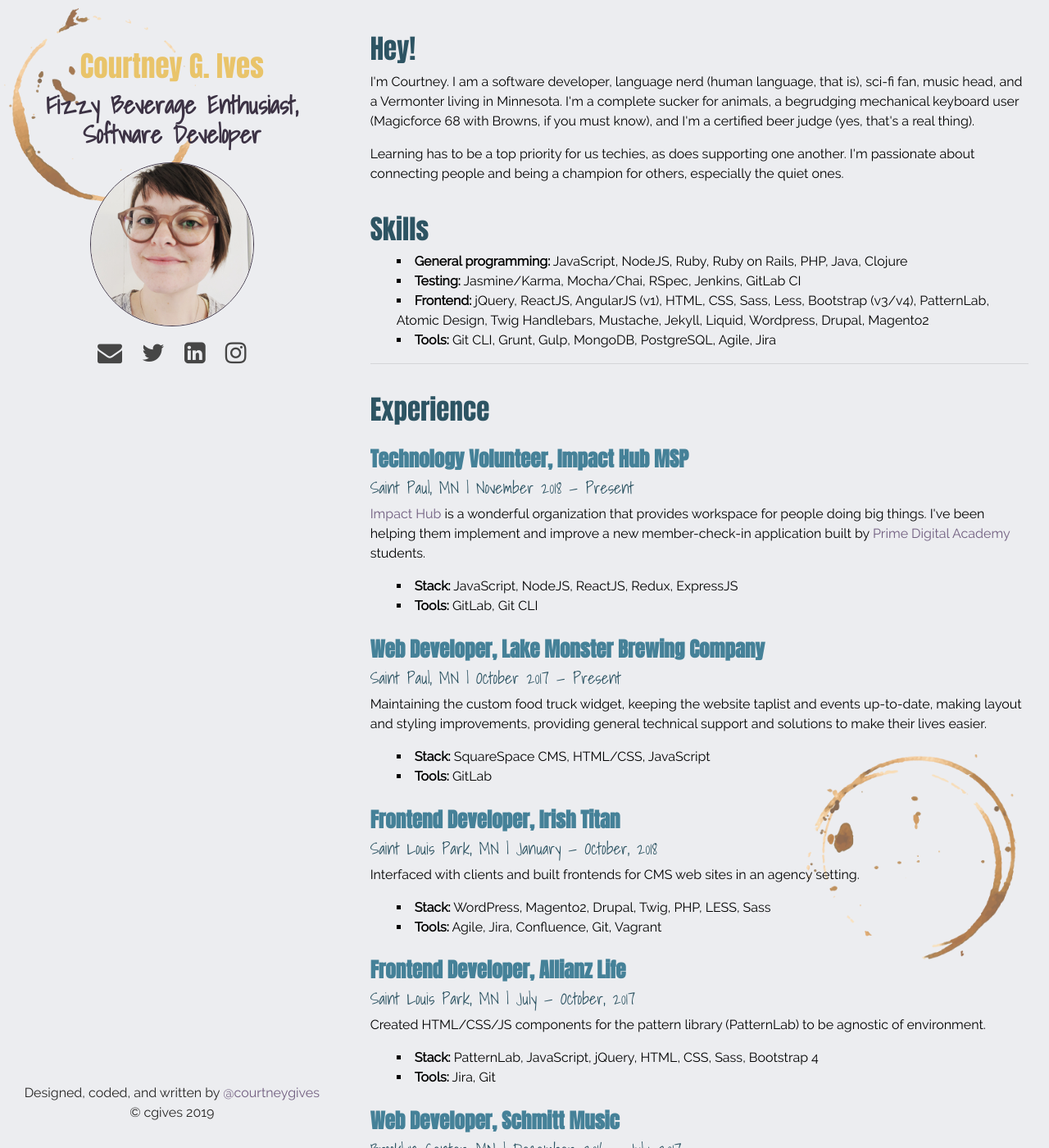
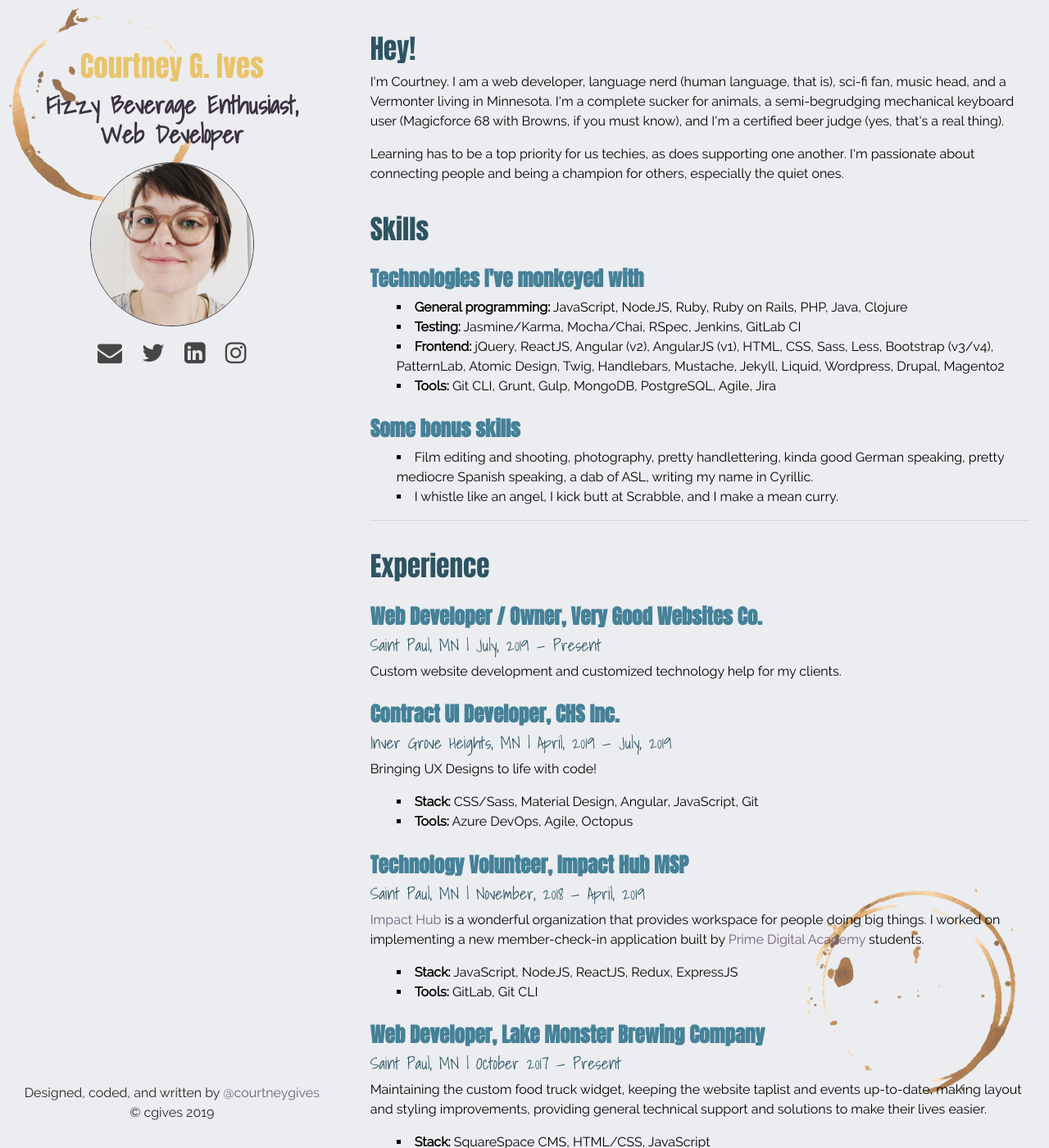
Before and after one commit to courtneygives/courtneygives.github.io, a Jekyll site: the page built from index.html, in a window 1280 px wide and 1400 px high. Shown: the whole window at 82% size. Built offline with Jekyll 4.4.1, drawn with Linux system fonts in a browser that asks for light colours; nearby versions of some CDN libraries; some of the changed text lies outside the part shown.

Commit message:
new version, december 2019

```diff
--- a/_includes/side-panel.html
+++ b/_includes/side-panel.html
@@ -2,7 +2,7 @@
   <div class="summary">
 
     <a href="/"><h1>Courtney G. Ives</h1></a>
-    <h2>Fizzy Beverage Enthusiast, Software Developer</h2>
+    <h2>Fizzy Beverage Enthusiast,<br/>Web Developer</h2>
 
     <p class="dumb-blurb">
     </p>
--- a/index.html
+++ b/index.html
@@ -9,35 +9,47 @@ layout: default
 
   <h1 class="resume-section">Hey!</h1>
   <div class="job-desc">
-        <p>I'm Courtney. I am a software developer, language nerd (human language, that is), sci-fi fan, music head, and a Vermonter living in  Minnesota. I'm a complete sucker for animals, a begrudging mechanical keyboard user (Magicforce 68 with Browns, if you must know), and I'm a certified beer judge (yes, that's a real thing).</p>
+    <p>I'm Courtney. I am a web developer, language nerd (human language, that is), sci-fi fan, music head, and a Vermonter living in  Minnesota. I'm a complete sucker for animals, a semi-begrudging mechanical keyboard user (Magicforce 68 with Browns, if you must know), and I'm a certified beer judge (yes, that's a real thing).</p>
     <p>Learning has to be a top priority for us techies, as does supporting one another. I'm passionate about connecting people and being a champion for others, especially the quiet ones.<p>
   </div>
 
     <h1 class="resume-section">Skills</h1>
+    <h2 class="job-title">Technologies I've monkeyed with</h2>
     <div class="job-desc">
       <li><strong>General programming:</strong> JavaScript, NodeJS, Ruby, Ruby on Rails, PHP, Java, Clojure</li>
       <li><strong>Testing:</strong> Jasmine/Karma, Mocha/Chai, RSpec, Jenkins, GitLab CI</li>
-        <li><strong>Frontend:</strong> jQuery, ReactJS, AngularJS (v1), HTML, CSS, Sass, Less, Bootstrap (v3/v4), PatternLab, Atomic Design, Twig Handlebars, Mustache, Jekyll, Liquid, Wordpress, Drupal, Magento2</li>
+      <li><strong>Frontend:</strong> jQuery, ReactJS, Angular (v2), AngularJS (v1), HTML, CSS, Sass, Less, Bootstrap (v3/v4), PatternLab, Atomic Design, Twig, Handlebars, Mustache, Jekyll, Liquid, Wordpress, Drupal, Magento2</li>
       <li><strong>Tools:</strong> Git CLI, Grunt, Gulp, MongoDB, PostgreSQL, Agile, Jira</li>
+      <h2 class="job-title">Some bonus skills</h2>
+      <li>Film editing and shooting, photography, pretty handlettering, kinda good German speaking, pretty mediocre Spanish speaking, a dab of ASL, writing my name in Cyrillic.</li>
+      <li>I whistle like an angel, I kick butt at Scrabble, and I make a mean curry.</li>
     </div>
 
     <hr>
 
     <h1 class="resume-section">Experience</h1>
 
+    <h2 class="job-title">Web Developer / Owner, Very Good Websites Co.</h2>
+    <h3 class="job-info">Saint Paul, MN | July, 2019 — Present </h3>
+    <div class="job-desc">
+      <p>Custom website development and customized technology help for my clients.</p>
+    </div>
+
+    <h2 class="job-title">Contract UI Developer, CHS Inc.</h2>
+    <h3 class="job-info">Inver Grove Heights, MN | April, 2019 — July, 2019</h3>
+    <div class="job-desc">
+      <p>Bringing UX Designs to life with code!</p>
+      <li><strong>Stack:</strong> CSS/Sass, Material Design, Angular, JavaScript, Git</li>
+      <li><strong>Tools:</strong> Azure DevOps, Agile, Octopus</li>
+    </div>
+
     <h2 class="job-title">Technology Volunteer, Impact Hub MSP</h2>
-    <h3 class="job-info">Saint Paul, MN | November 2018 — Present</h3>
+    <h3 class="job-info">Saint Paul, MN | November, 2018 — April, 2019 </h3>
     <div class="job-desc">
-        <p><a href="https://www.impacthubmsp.com/">Impact Hub</a> is a wonderful organization that provides workspace for people doing big things. I've been helping them implement and improve a new member-check-in application built by <a href="https://primeacademy.io/courses/engineering">Prime Digital Academy</a> students.</p>
+      <p><a href="https://www.impacthubmsp.com/">Impact Hub</a> is a wonderful organization that provides workspace for people doing big things. I worked on implementing a new member-check-in application built by <a href="https://primeacademy.io/courses/engineering">Prime Digital Academy</a> students.</p>
       <li><strong>Stack:</strong> JavaScript, NodeJS, ReactJS, Redux, ExpressJS</li>
       <li><strong>Tools:</strong> GitLab, Git CLI</li>
     </div>
-
-    <!-- <h2 class="job-title">Co-Founder, MenuMonster</h2>
-    <h3 class="job-info">Saint Paul, MN | October 2018 — Present</h3>
-    <div class="job-desc">
-        <p>I've started building an app called MenuMonster, a tool for breweries that allows them to easily publish the current taplist to the web.</p>
-    </div> -->
 
     <h2 class="job-title">Web Developer, Lake Monster Brewing Company</h2>
     <h3 class="job-info">Saint Paul, MN | October 2017 — Present</h3>
@@ -55,7 +67,7 @@ layout: default
       <li><strong>Tools:</strong> Agile, Jira, Confluence, Git, Vagrant</li>
     </div>
 
-    <h2 class="job-title">Frontend Developer, Allianz Life</h2>
+    <h2 class="job-title">Contract Frontend Developer, Allianz Life</h2>
     <h3 class="job-info">Saint Louis Park, MN | July — October, 2017</h3>
     <div class="job-desc">
       <p>Created HTML/CSS/JS components for the pattern library (PatternLab) to be agnostic of environment.</p>
@@ -71,7 +83,7 @@ layout: default
       <li><strong>Tools:</strong> Git, GitLab, Vagrant</li>
     </div>
 
-    <h2 class="job-title">Web Developer, Questar Assessment, Inc.</h2>
+    <h2 class="job-title">Contract Web Developer, Questar Assessment, Inc.</h2>
     <h3 class="job-info">Apple Valley, MN | August — December, 2016</h3>
     <div class="job-desc">
       <p>QC/QA, Styling and updating testing content using HTML, XML, and CSS; Assisted senior developers primarily using PHP and JavaScript; Wrote technical documentation for a PHP project.</p>
```
Also changed, not shown: Gemfile.lock, 1 other file. Lines whose indentation alone changed are shown as unchanged.
